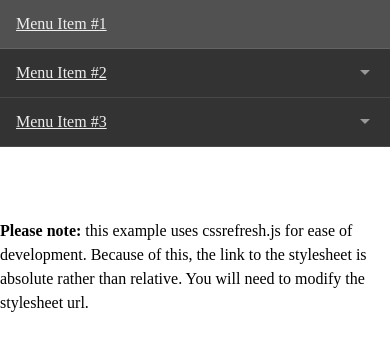
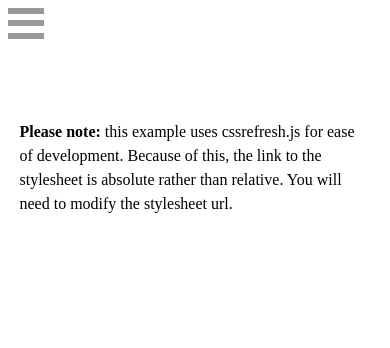
Before and after one commit to themefoundation/responsive-nav-horizontal, a plain HTML site: page index.html in a window 390 px wide. Drawn offline with Linux system fonts and the light colour scheme.

Commit message:
More mobile improvements

```diff
--- a/index.html
+++ b/index.html
@@ -46,7 +46,7 @@
 
 <br><br><br>
 
-<p><strong>Please note:</strong> this example uses cssrefresh.js for ease of development. Because of this, the link to the stylesheet is absolute rather than relative. You will need to modify the stylesheet url.
+<p style="width: 800px; max-width: 90%; margin: 0 auto;"><strong>Please note:</strong> this example uses cssrefresh.js for ease of development. Because of this, the link to the stylesheet is absolute rather than relative. You will need to modify the stylesheet url.
 
 </body>
 </html>
--- a/scripts/script.js
+++ b/scripts/script.js
@@ -21,6 +21,10 @@ var touch = false;
 	function setMenuToggle( touch ) {
 		var viewportWidth = viewportSize.getWidth();
 		if( viewportWidth < 600 && !$('.thmfdn-menu').hasClass('thmfdn-mobile-menu') ) {
+			$('body').prepend('<div id="menu-toggle-button"><div></div></div>');
+			$('#menu-toggle-button').click(function(){
+				$('.thmfdn-mobile-menu').toggle();
+			});
 			$('.thmfdn-menu').addClass('thmfdn-mobile-menu');
 			$('.thmfdn-menu').removeClass('hover');
 			$('.toggle-submenu').unbind();
--- a/styles/style.css
+++ b/styles/style.css
@@ -42,7 +42,6 @@
 }
 
 
-
 /* =Standard Mobile Styles
 -------------------------------------------------------------- */
 
@@ -80,7 +79,50 @@
 /* =Toggled Mobile Styles
 -------------------------------------------------------------- */
 
+#menu-toggle-button{
+	width: 3.25em;
+	height: 3em;
+	padding: 0.5em;
+	cursor: pointer;
+	transition:  all 1s;
+}
+
+
+
+#menu-toggle-button.toggle-open div{
+	transition:  all 1s;
+
+}
+
+#menu-toggle-button div:before{
+	content: '';
+	border-top: 0.4em solid #999;
+	display: block;
+	width: 2.25em;
+	margin-top: 0.4em;
+	right: 0;
+}
+
+#menu-toggle-button div{
+	content: '';
+	border-top: 0.4em solid #999;
+	display: block;
+	width: 2.25em;
+	float: right;
+}
+
+#menu-toggle-button div:after{
+	content: '';
+	border-top: 0.4em solid #999;
+	display: block;
+	width: 2.25em;
+	margin-top: 0.4em;
+}
+
+
+
 .thmfdn-mobile-menu{
+	display: none;
 	text-align: left;
 }
 
@@ -88,14 +130,6 @@
 	display: block;
 	margin: 0;
 }
-
-/*.thmfdn-mobile-menu ul a{
-	padding-left: 1.5em;
-}
-
-.thmfdn-mobile-menu ul ul a{
-	padding-left: 3em;
-}*/
 
 .thmfdn-mobile-menu ul{
 	position: relative;
@@ -240,8 +274,10 @@
 .thmfdn-menu,
 .thmfdn-menu a,
 .thmfdn-menu li,
-.thmfdn-menu ul{
-	background: #333;
+.thmfdn-menu ul,
+#menu-toggle-button.toggle-open{
+
+	background: #444;
 	color: #eee;
 }
 
```
